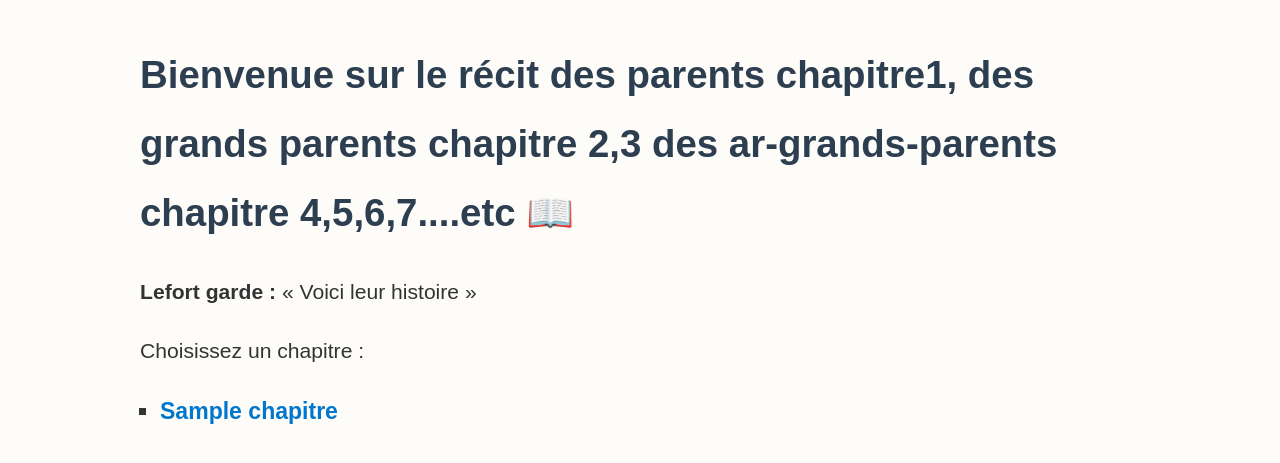
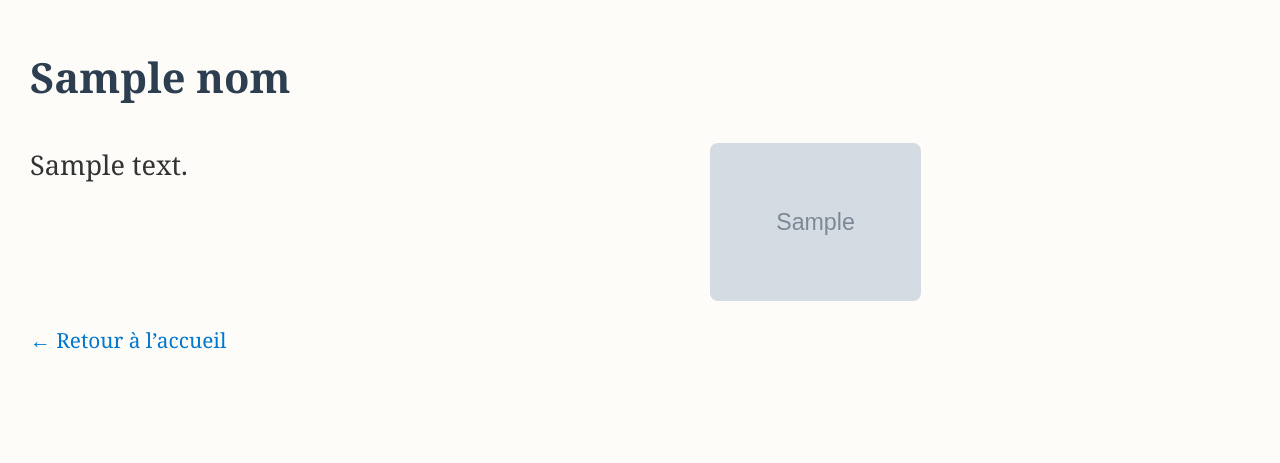
Before and after one commit to lefort999/infine, a Python web app: template templates/chapitre.html in a window 1280 px wide. Shown: the top 463 px of the page. Run offline with Jinja, Linux system fonts and the light colour scheme; the template is opened without the code that fills it: most values are stand-ins (such as "Sample title", 1, 10 or a date in 2020); grey boxes marked "Sample" are stand-in pictures.

Commit message:
Update chapitre.html

```diff
--- a/templates/chapitre.html
+++ b/templates/chapitre.html
@@ -1,78 +1,76 @@
-<!DOCTYPE html>
+<!doctype html>
 <html lang="fr">
 <head>
-    <meta charset="UTF-8">
-    <title>Bienvenue</title>
+  <meta charset="utf-8" />
+  <meta name="viewport" content="width=device-width, initial-scale=1" />
+  <title>{{ nom|capitalize }}</title>
   <style>
     body {
-            max-width: 1000px;           /* # largeur maximale du contenu */
-            margin: 40px auto;           /* # centrage horizontal */
-            padding-left: 40px;          /* # marge intérieure gauche */
-            padding-right: 40px;         /* # marge intérieure droite */
-            font-family: Arial, sans-serif;
+      max-width: 1000px;
+      margin: 40px 20px;
+      font-family: Georgia, serif;
+      font-size: 1.3em;
+      line-height: 1.8;
       background-color: #fdfcf8;
       color: #333;
-            font-size: 1.2em;            /* # taille du texte principale */
-            line-height: 1.8;            /* # espacement vertical agréable */
+      padding-left: 10px;
+    }
+    h1 { font-size: 2em; color: #2c3e50; }
+
+    /* Mise en page : texte à gauche, image à droite */
+    .layout {
+      display: flex;
+      align-items: flex-start;
+      gap: 24px;
+    }
+    .texte {
+      flex: 1 1 auto;
+      min-width: 0; /* évite les débordements */
+    }
+    .image {
+      flex: 0 0 320px; /* largeur de colonne image */
+      max-width: 40%;
+    }
+    .image img {
+      width: 66%;
+      height: auto;
+      display: block;
+      border-radius: 8px;
     }
 
-        h1 {
-            font-size: 2em;
-            color: #2c3e50;
+    pre {
+      white-space: pre-wrap;
+      font-size: 1.3em;
+      line-height: 1.6;
+      font-family: inherit;
+      margin: 0;
     }
 
-        p {
-            margin-bottom: 1em;
-            font-size: 1.1em;
-        }
+    a { text-decoration: none; color: #0077cc; }
+    a:hover { text-decoration: underline; }
 
-        ul {
-            list-style-type: square;
-            padding-left: 20px;
-        }
-
-        li {
-            font-size: 1.2em;
-        }
-
-        a {
-            text-decoration: none;
-            color: #0077cc;
-            font-weight: bold;
-        }
-
-        a:hover {
-            text-decoration: underline;
-        }
-
-        /* ✅ Responsive pour petits écrans */
-        @media (max-width: 600px) {
-            body {
-                padding-left: 20px;
-                padding-right: 20px;
-                font-size: 1em;
-            }
-
-            h1 {
-                font-size: 1.5em;
-            }
-
-            li {
-                font-size: 1em;
-            }
+    /* Responsive : sur mobile, on empile */
+    @media (max-width: 768px) {
+      .layout { flex-direction: column; }
+      .image { max-width: 100%; flex-basis: auto; }
     }
   </style>
 </head>
 <body>
-    <h1>Bienvenue sur le récit des parents chapitre1, des grands parents chapitre 2,3 des ar-grands-parents chapitre 4,5,6,7....etc 📖</h1>
+  <h1>{{ nom|capitalize }}</h1>
 
-    <p><strong>Lefort garde :</strong> « Voici leur histoire »</p>
+  <div class="layout">
+    <div class="texte">
+      <pre>{{ contenu }}</pre>
+    </div>
 
-    <p>Choisissez un chapitre :</p>
-    <ul>
-        {% for nom in chapitres %}
-            <li><a href="/chapitre/{{ nom }}">{{ nom.capitalize() }}</a></li>
-        {% endfor %}
-    </ul>
+    {% if image_url %}
+      <aside class="image">
+        <img src="{{ image_url }}" alt="Illustration de {{ nom }}">
+      </aside>
+    {% endif %}
+  </div>
+
+  <p><a href="/">← Retour à l’accueil</a></p>
 </body>
 </html>
```
Lines whose indentation alone changed are shown as unchanged.
